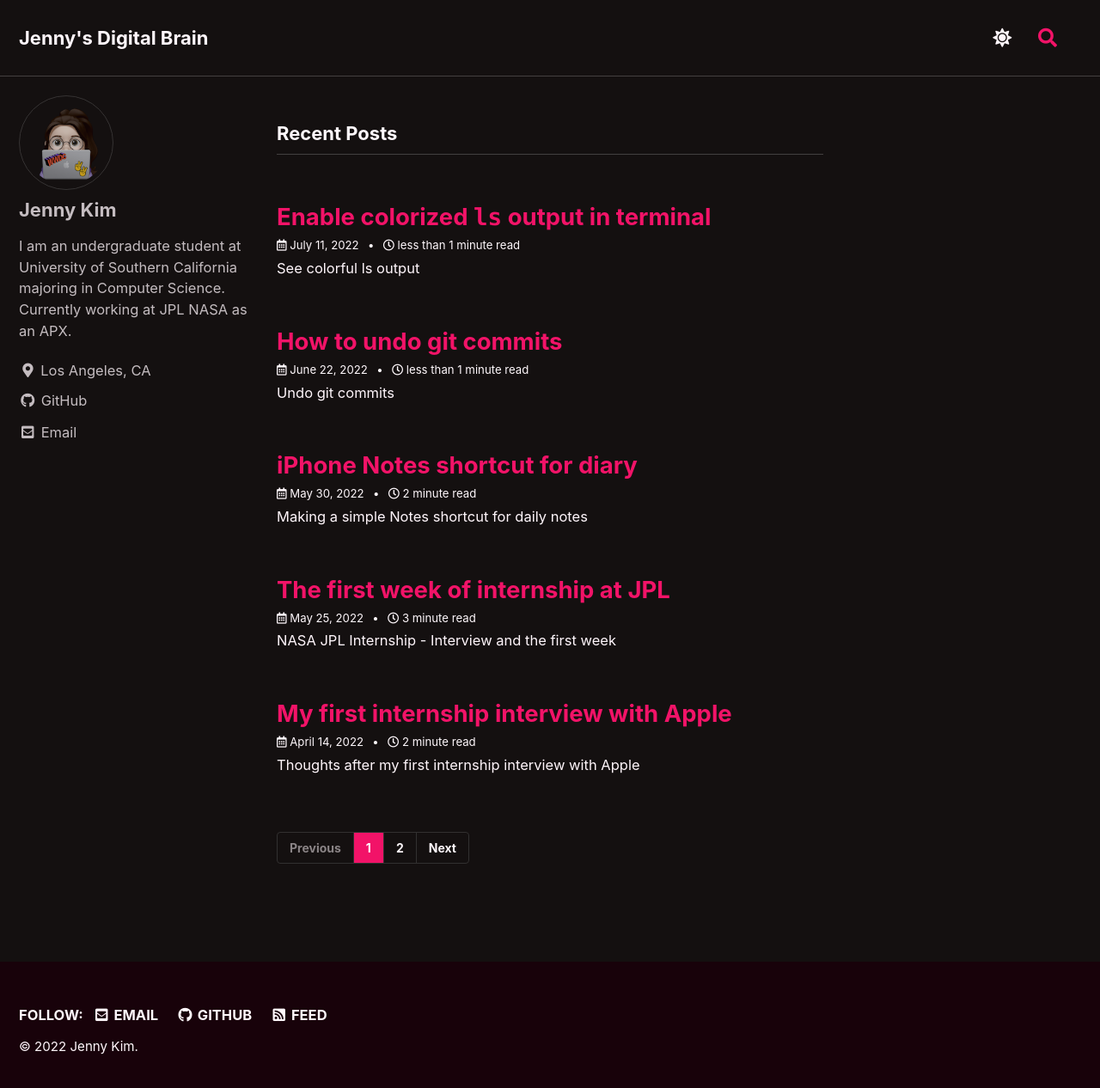
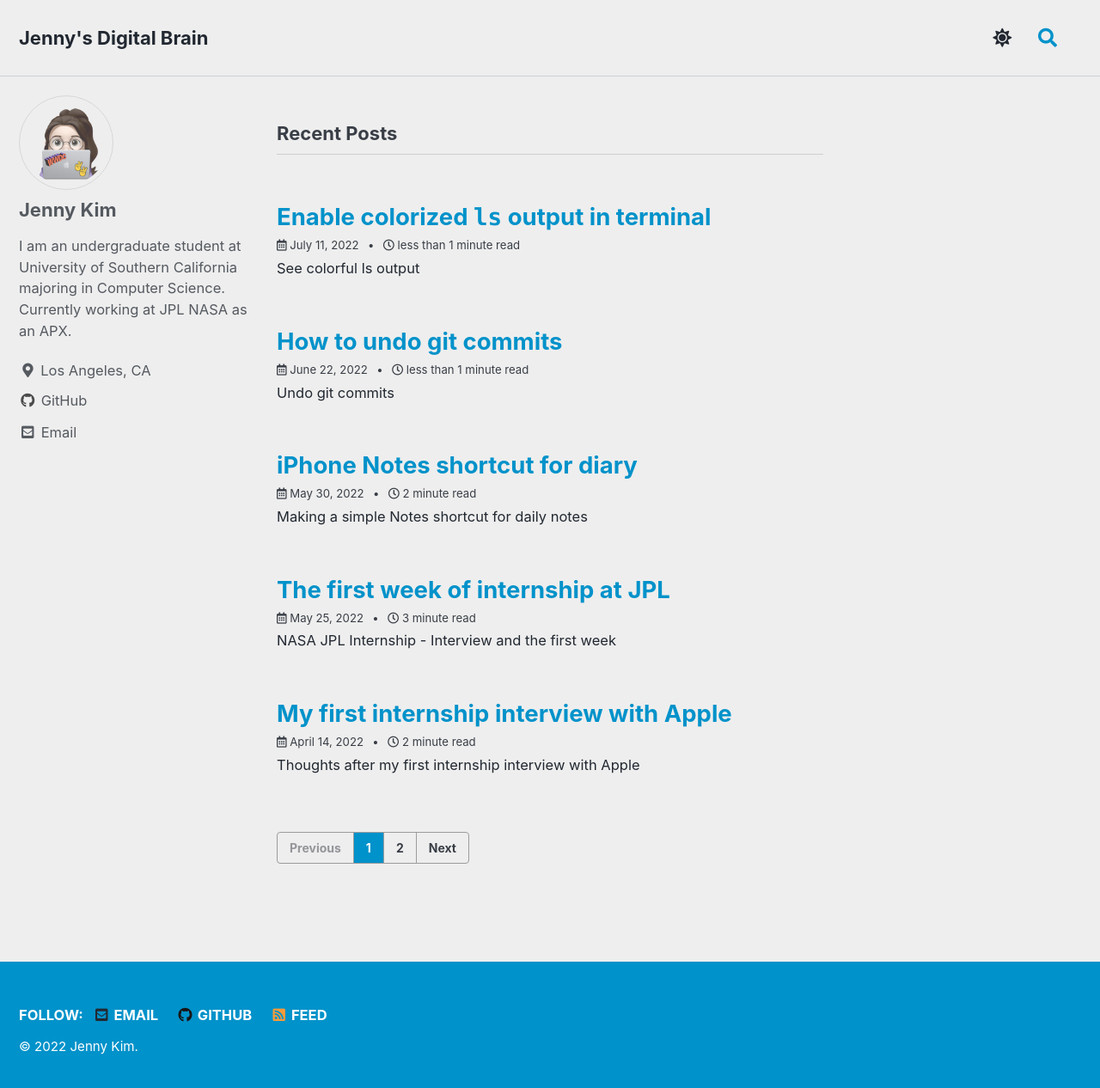
Before and after one commit to jenniverse/jennybrain.com, a Jekyll site: the page built from index.html, in a window 1280 px wide and 1273 px high. Shown: the top 1266 px of the window at 86% size. Built offline with Jekyll 4.4.1, drawn with Linux system fonts in a browser that asks for light colours; cached includes are drawn as plain includes; the list of posts is cut into pages by our own code; comment, search, counter and statistics services are not loaded; a style sheet for code colours, icons or effects is not loaded.

Commit message:
Switched defualt theme

```diff
--- a/_config.yml
+++ b/_config.yml
@@ -12,8 +12,8 @@
 
 # theme                  : "minimal-mistakes-jekyll"
 remote_theme           : "mmistakes/minimal-mistakes@4.24.0"
-minimal_mistakes_skin    : "neon" # "default", "air", "aqua", "contrast", "dark", "dirt", "neon", "mint", "plum", "sunrise"
-minimal_mistakes_skin2: "air"
+minimal_mistakes_skin    : "air" # "default", "air", "aqua", "contrast", "dark", "dirt", "neon", "mint", "plum", "sunrise"
+minimal_mistakes_skin2: "neon"
 
 # Site Settings
 locale                   : "en-US"
```
